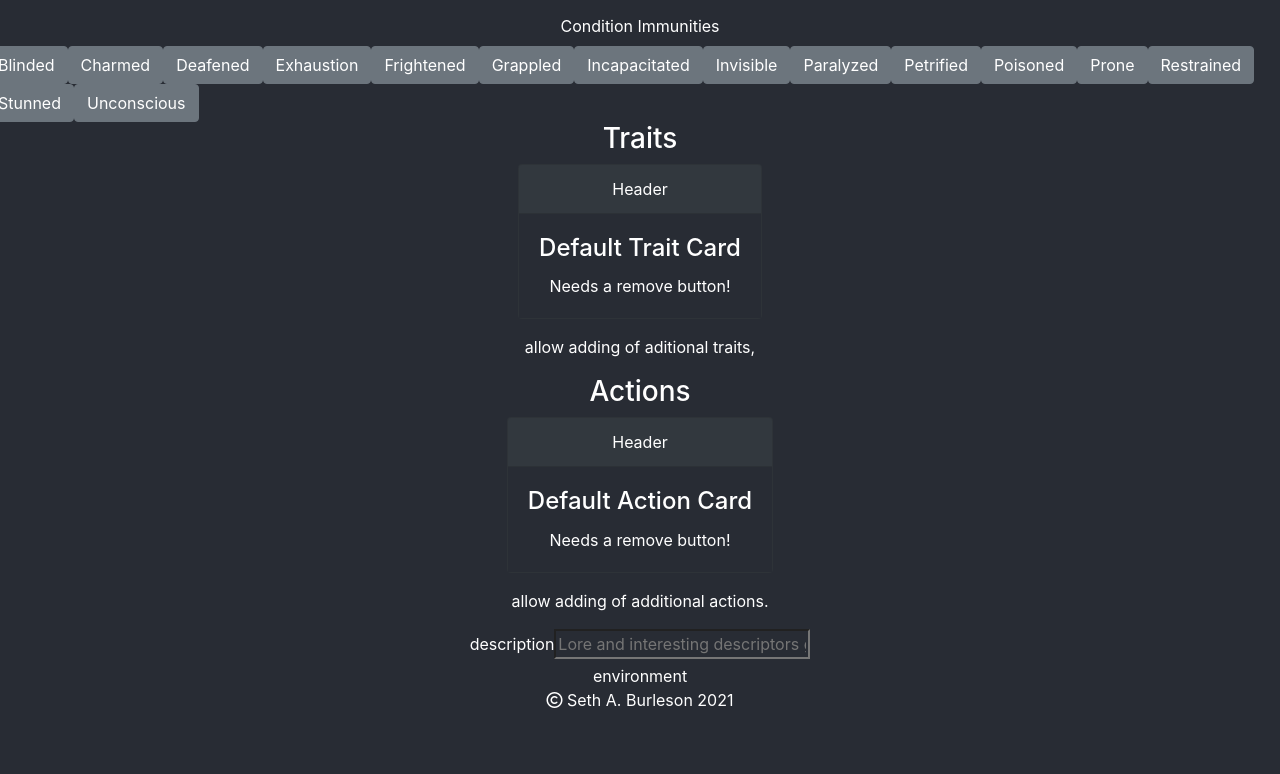
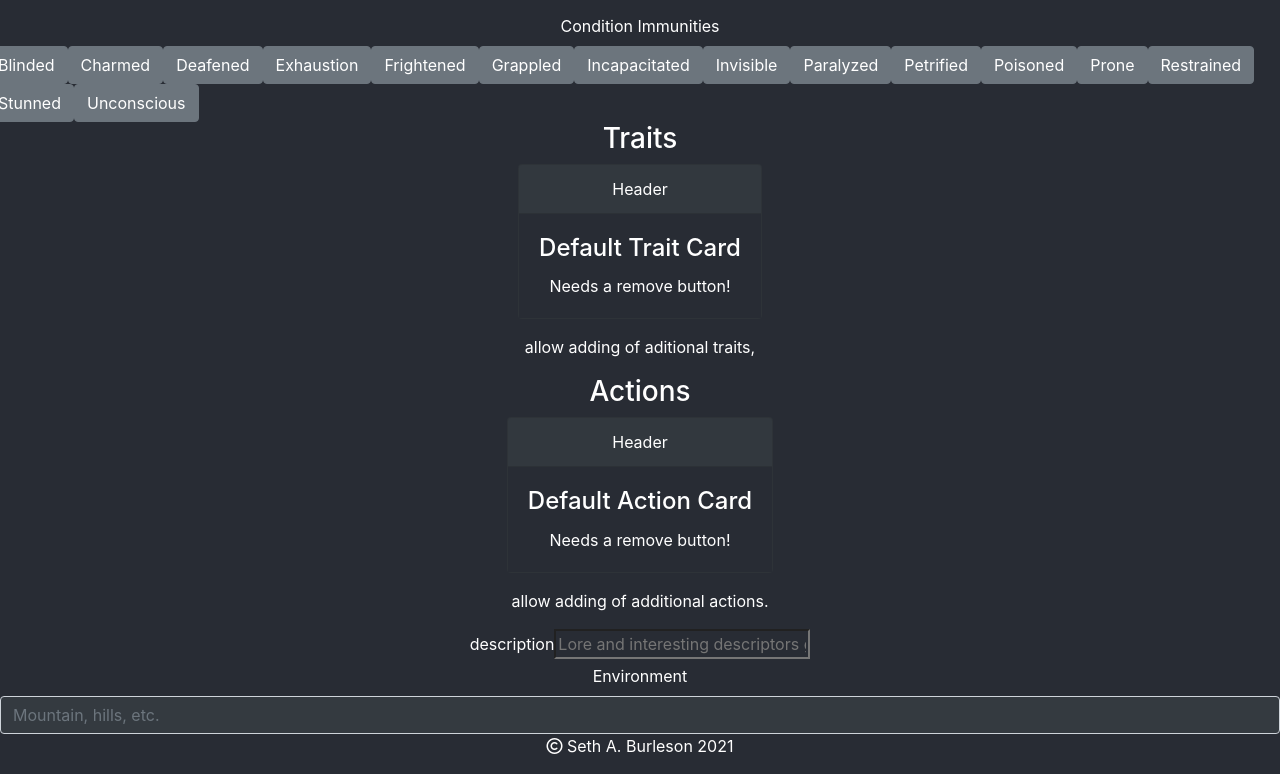
Before and after one commit to sbrevolution5/xml-monster-muncher, a React (Create React App) app: page / in a window 1280 px wide. Shown: the part 1325-2099 px from the top of the page. Before the commit the page ends 2053 px from the top, so only its background shows below. Built offline with nearby package versions, Linux system fonts and the light colour scheme.

Commit message:
added environment input

```diff
--- a/src/containers/form.js
+++ b/src/containers/form.js
@@ -297,7 +297,10 @@ class Form extends Component{
                     </label>
                     <input type="textbox" id="descriptionInput" placeholder="Lore and interesting descriptors go here" className="b4-text-xl" name="description" onChange={this.handleChange}/>
                 </div>
-                environment
+                    <div className="">
+                        <label for="environmentInput"> Environment </label>
+                        <input type="text" id="senseInput" placeholder="Mountain, hills, etc." name="environment" value={this.state.environment} onChange={this.handleChange} className="form-control bg-dark"></input>
+                    </div>
             </form>
         )
     }
```
